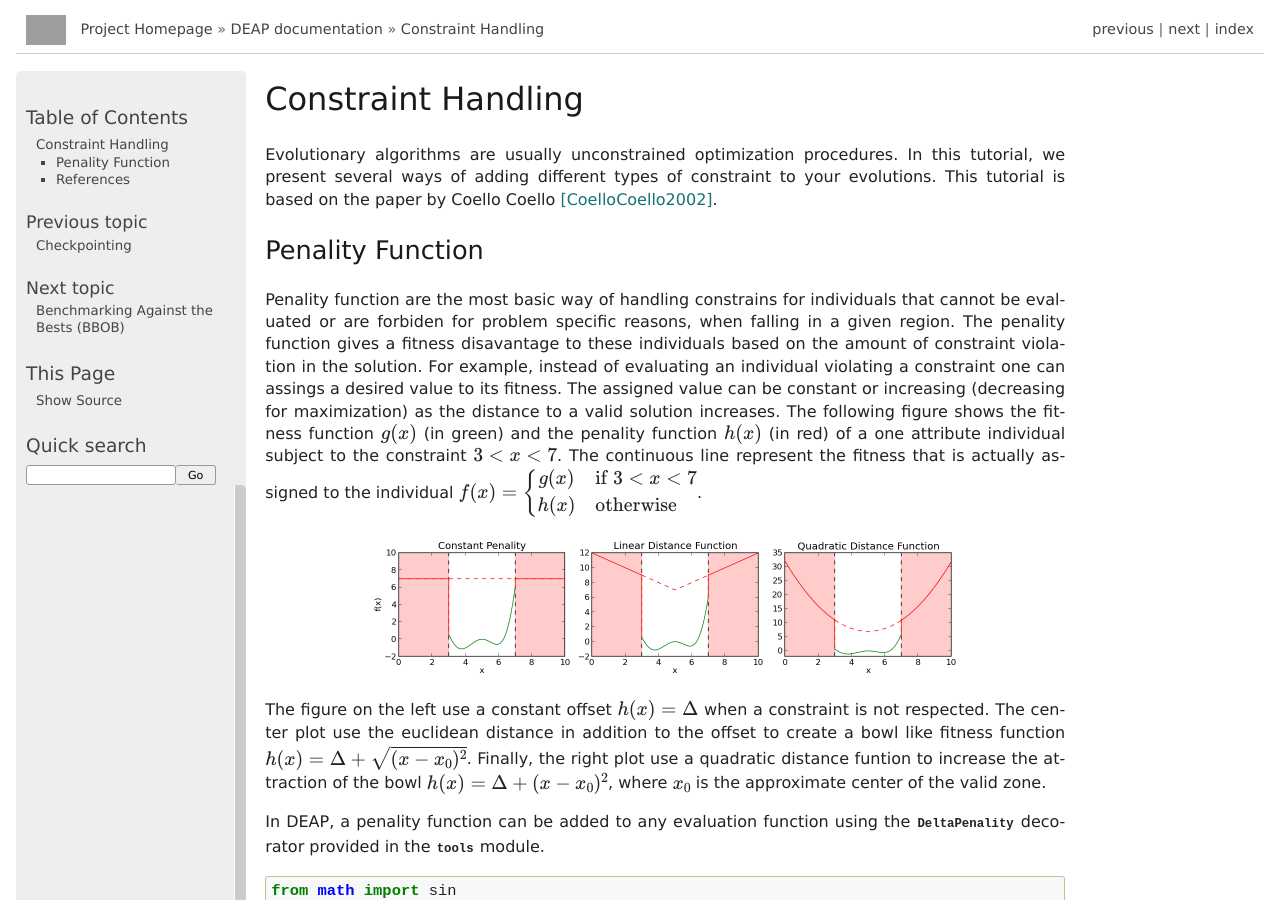
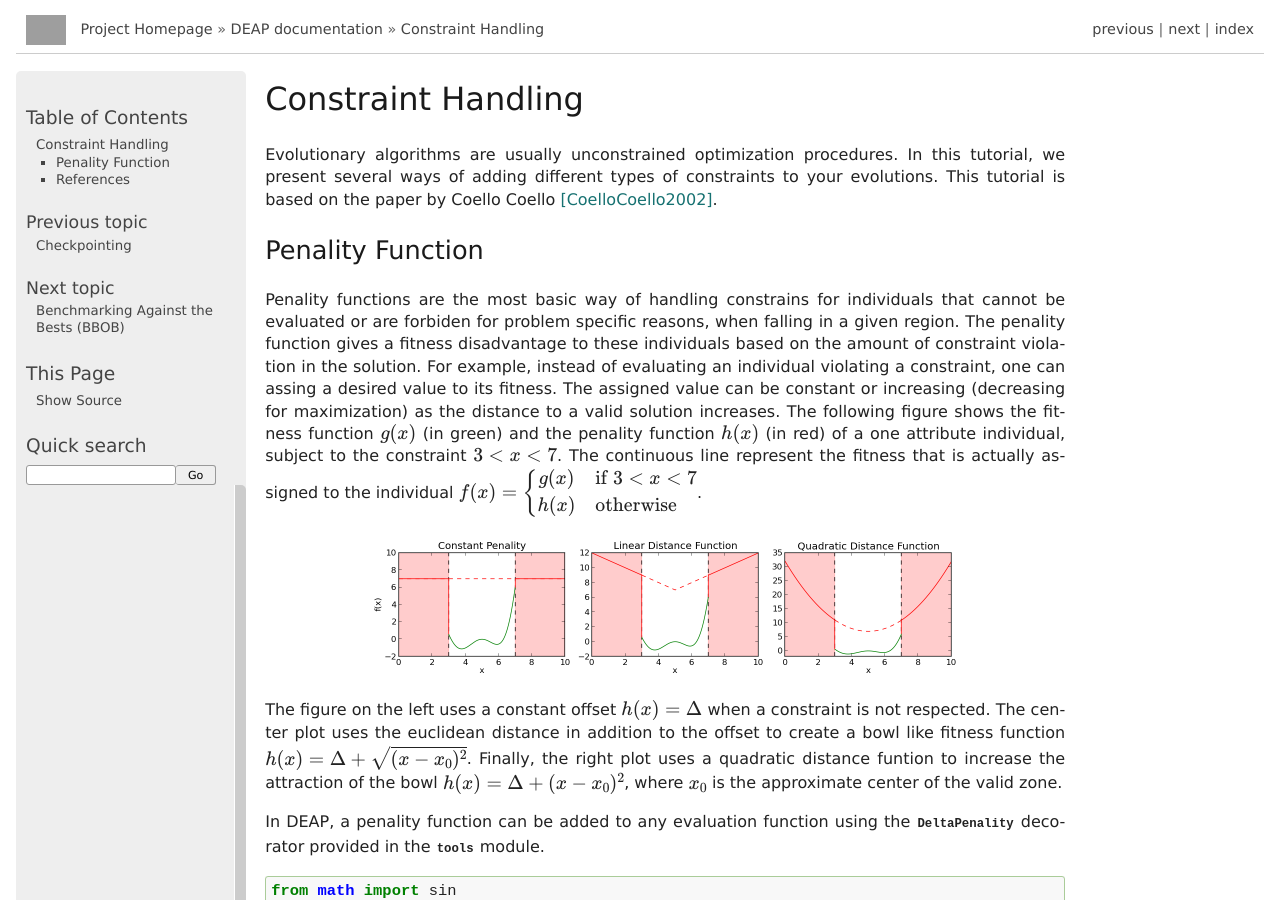
Before and after one commit to DEAP/deap, a Sphinx documentation site: the page built from doc/tutorials/advanced/constraints.rst, in a window 1280 px wide and 900 px high. Built offline with Sphinx 7.4.7, drawn with Linux system fonts in a browser that asks for light colours; formulas are drawn with MathJax 3; pages that are not in the unit, such as notebooks, are missing from menus; the version number could not be read and is left out; grey boxes are pictures that could not be loaded.

Commit message:
minor typos

```diff
--- a/doc/tutorials/advanced/constraints.rst
+++ b/doc/tutorials/advanced/constraints.rst
@@ -1,21 +1,21 @@
 Constraint Handling
 ===================
 Evolutionary algorithms are usually unconstrained optimization procedures. In
-this tutorial, we present several ways of adding different types of constraint
+this tutorial, we present several ways of adding different types of constraints
 to your evolutions. This tutorial is based on the paper by Coello Coello
 [CoelloCoello2002]_.
 
 Penality Function
 -----------------
-Penality function are the most basic way of handling constrains for individuals
+Penality functions are the most basic way of handling constrains for individuals
 that cannot be evaluated or are forbiden for problem specific reasons, when
-falling in a given region. The penality function gives a fitness disavantage to
+falling in a given region. The penality function gives a fitness disadvantage to
 these individuals based on the amount of constraint violation in the solution.
-For example, instead of evaluating an individual violating a constraint one can
-assings a desired value to its fitness. The assigned value can be constant or
+For example, instead of evaluating an individual violating a constraint, one can
+assing a desired value to its fitness. The assigned value can be constant or
 increasing (decreasing for maximization) as the distance to a valid solution
 increases. The following figure shows the fitness function :math:`g(x)` (in green) and
-the penality function :math:`h(x)` (in red) of a one attribute individual subject to the
+the penality function :math:`h(x)` (in red) of a one attribute individual, subject to the
 constraint :math:`3 < x < 7`. The continuous line represent the fitness that is
 actually assigned to the individual :math:`f(x) = \left\lbrace \begin{array}{cl}g(x) &\mathrm{if}~3 < x < 7\\h(x)&\mathrm{otherwise}\end{array} \right.`.
 
@@ -23,11 +23,11 @@ actually assigned to the individual :math:`f(x) = \left\lbrace \begin{array}{cl}
    :width: 75%
    :align: center
 
-The figure on the left use a constant offset :math:`h(x) = \Delta` when a
-constraint is not respected. The center plot use the euclidean distance in
+The figure on the left uses a constant offset :math:`h(x) = \Delta` when a
+constraint is not respected. The center plot uses the euclidean distance in
 addition to the offset to create a bowl like fitness function :math:`h(x) =
 \Delta + \sqrt{(x-x_0)^2}`. Finally, the
-right plot use a quadratic distance funtion to increase the attraction of the
+right plot uses a quadratic distance funtion to increase the attraction of the
 bowl :math:`h(x) = \Delta + (x-x_0)^2`, where :math:`x_0` is the approximate
 center of the valid zone.
 
```
